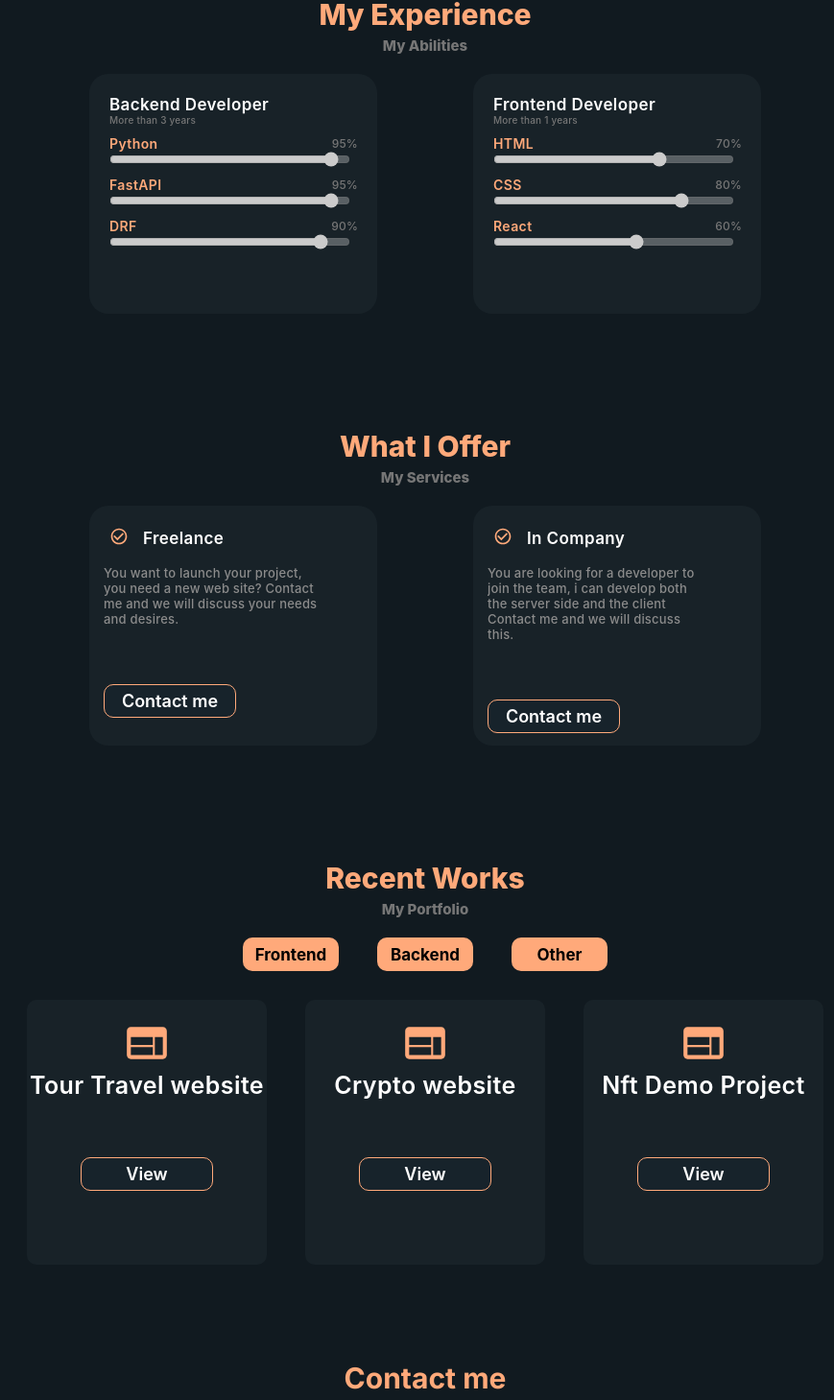
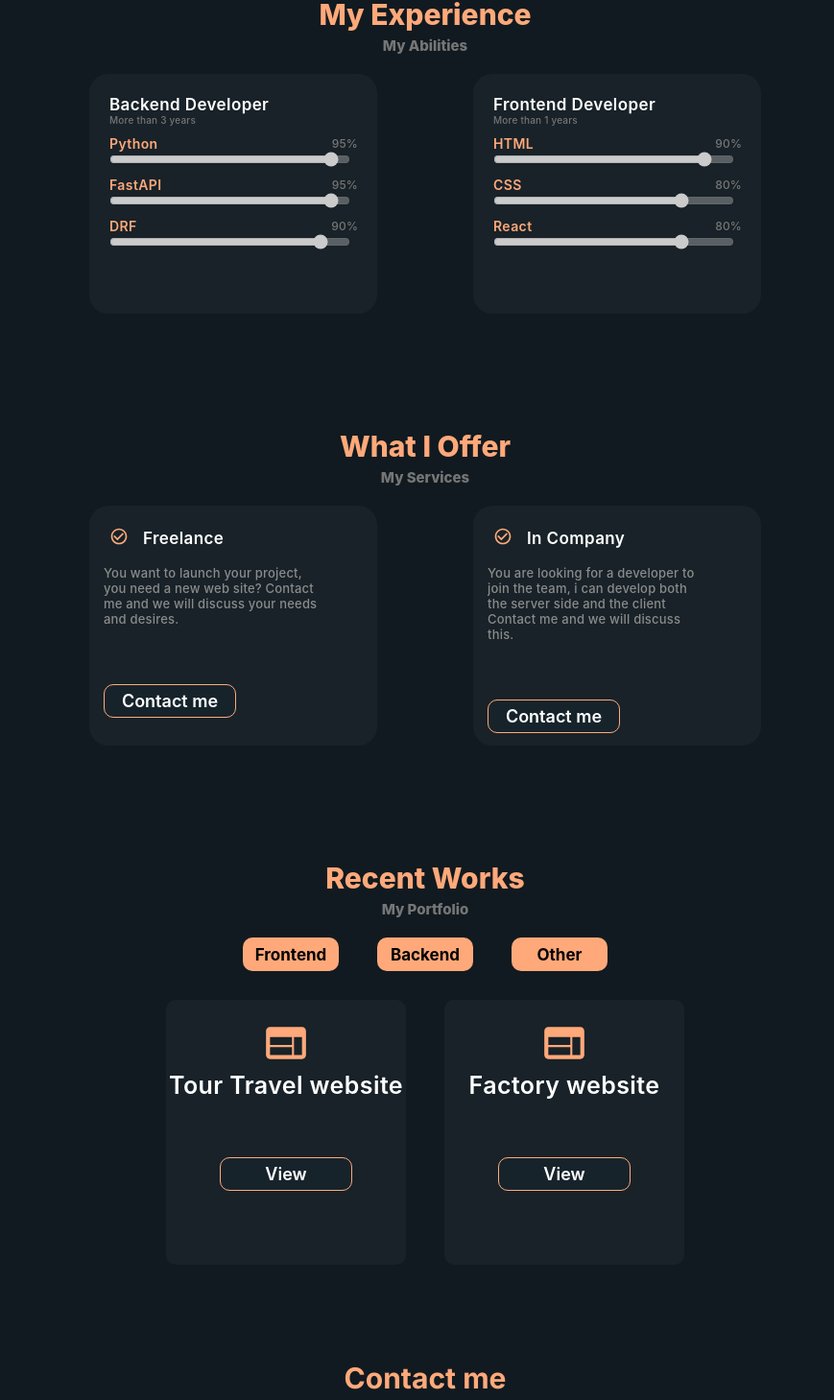
Before and after one commit to samuraii-company/AlonePersonalWebsite, a React (Create React App) app: page / in a window 1280 px wide. Shown: the part 1274-2733 px from the top of the page at 96% size, without its empty margins (197-1066 px from the left). Built offline with nearby package versions, Linux system fonts and the light colour scheme.

Commit message:
some fixes and add new frontend project

```diff
--- a/src/components/RecentWorks.jsx
+++ b/src/components/RecentWorks.jsx
@@ -59,22 +59,21 @@ function RecentWorks() {
           <i>
             <WebIcon sx={{ fontSize: 50, color: "#FFA97A" }} />
           </i>
-          <h1>Crypto website</h1>
+          <h1>Factory website</h1>
+          <a href="https://vyshivakin.vercel.app/">
+            <button>View</button>
+          </a>
+        </div>
+        {/* <div className="work">
+          <i>
+            <WebIcon sx={{ fontSize: 50, color: "#FFA97A" }} />
+          </i>
+          <h1>Crypto token website</h1>
           <a href="https://alone-crypto-project-demo.vercel.app">
             <button>View</button>
           </a>
-        </div>
-        <div className="work">
-          <i>
-            <WebIcon sx={{ fontSize: 50, color: "#FFA97A" }} />
-          </i>
-          <h1>Nft Demo Project</h1>
-          <a href="https://nft-project-demo-delta.vercel.app/">
-            <button>View</button>
-          </a>
-        </div>
+        </div> */}
       </div>
-
       <div className="works-wrapper-2" id="backend">
         <div className="work">
           <i>
@@ -239,7 +238,7 @@ const Container = styled.div`
   .works-wrapper-1 {
     margin-top: 30px;
     display: grid;
-    grid-template-columns: 1fr 1fr 1fr;
+    grid-template-columns: 1fr 1fr;
 
     @media (max-width: 1200px) {
       grid-template-columns: 1fr 1fr;
--- a/src/components/Stack.jsx
+++ b/src/components/Stack.jsx
@@ -72,7 +72,7 @@ function Stack() {
           <div className="stack_tech">
             <div className="persent">
               <h1>HTML</h1>
-              <p>70%</p>
+              <p>90%</p>
             </div>
             <input
               className="meter"
@@ -81,7 +81,7 @@ function Stack() {
               max="100"
               id="r"
               step="1"
-              value="70"
+              value="90"
               disabled
             />
           </div>
@@ -104,7 +104,7 @@ function Stack() {
           <div className="stack_tech">
             <div className="persent">
               <h1>React</h1>
-              <p>60%</p>
+              <p>80%</p>
             </div>
             <input
               className="meter"
@@ -113,7 +113,7 @@ function Stack() {
               max="100"
               id="r"
               step="1"
-              value="60"
+              value="80"
               disabled
             />
           </div>
```
